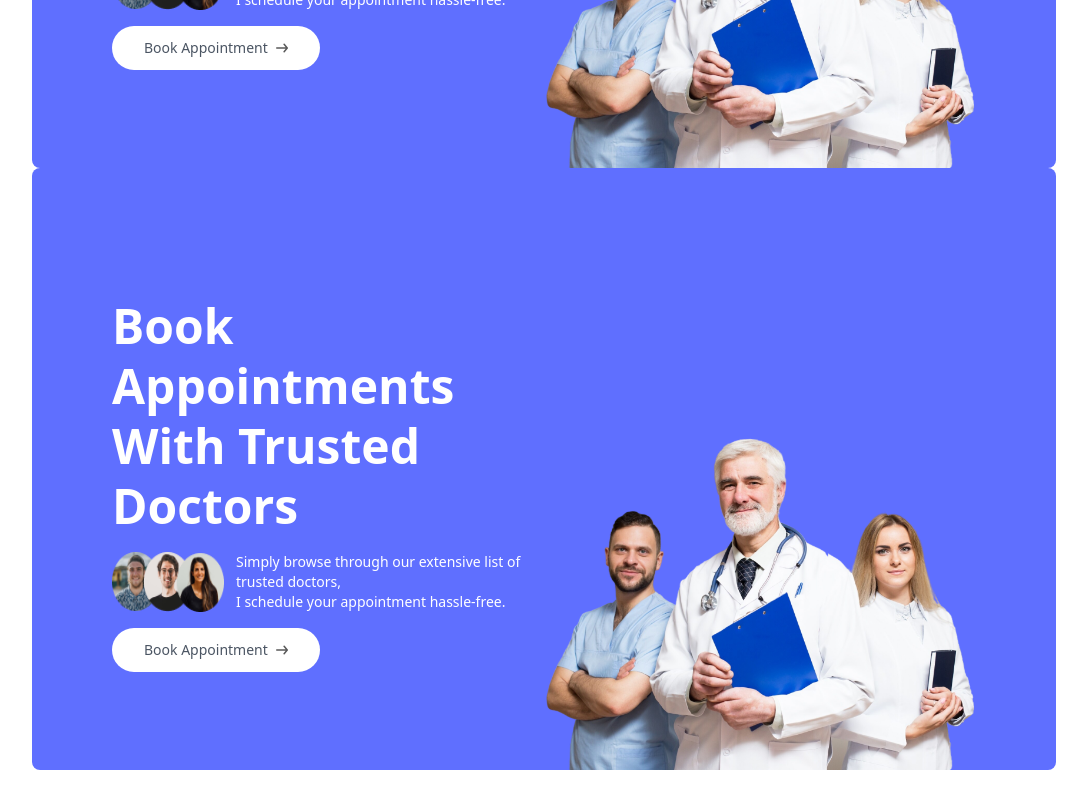
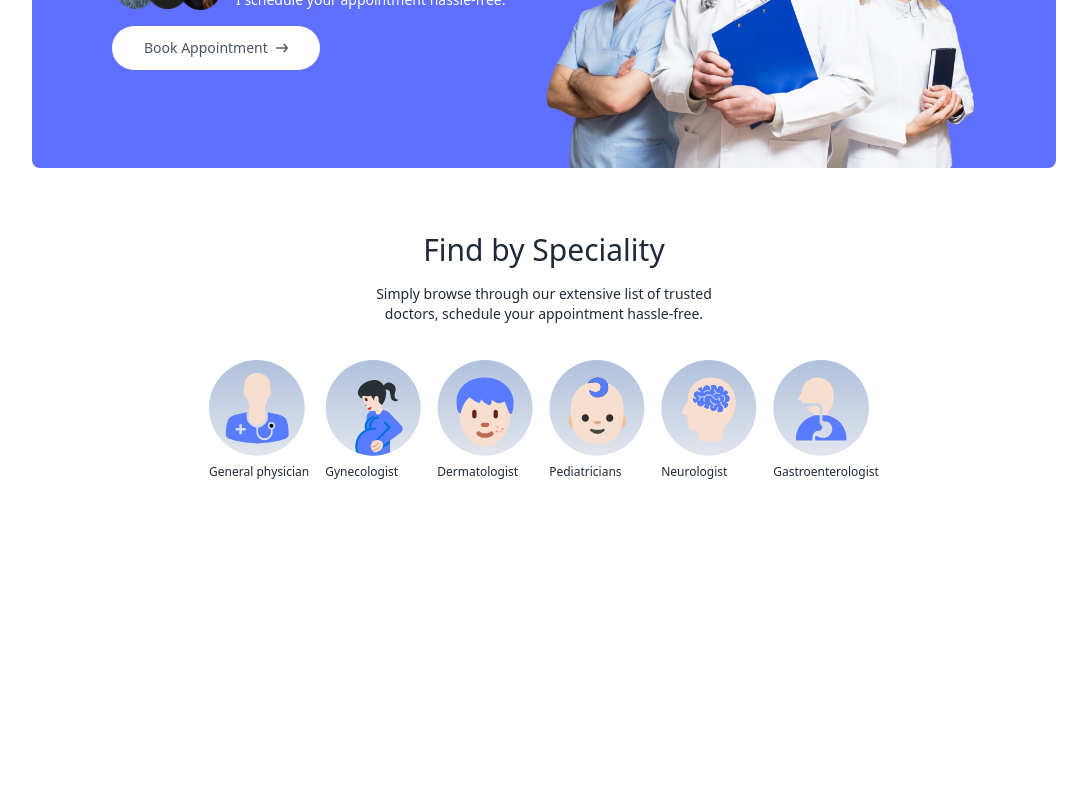
Before and after one commit to mishrabhi/HealthSpot, a React (Vite) app: page / in a window 1280 px wide. Shown: the part 524-1324 px from the top of the page, without its empty margins (96-1183 px from the left). After the commit the page ends 1068 px from the top, so only its background shows below. Built offline with nearby package versions, Linux system fonts and the light colour scheme.

Commit message:
added speciality section

```diff
--- a/src/App.jsx
+++ b/src/App.jsx
@@ -16,7 +16,7 @@
     <BrowserRouter>
       <div className="mx-4 sm:mx-[10%]">
         <Navbar />
-        <Home />
+        {/* <Home /> */}
         <Routes>
           <Route path="/" element={<Home />} />
           <Route path="/doctors" element={<Doctors />} />
--- a/src/components/Header.jsx
+++ b/src/components/Header.jsx
@@ -21,7 +21,7 @@
           className="flex item-center gap-2 bg-white px-8 py-3 rounded-full text-gray-600 text-sm  m-auto md:m-0 hover:scale-105 transition-all duration-300"
           href=""
         >
-          Book Appointment{" "}
+          Book Appointment
           <img className="w-3" src={assets.arrow_icon} alt="" />
         </a>
       </div>
--- /dev/null
+++ b/src/components/SpecialityMenu.jsx
@@ -0,0 +1,33 @@
+import React from "react";
+import { specialityData } from "../assets/assets";
+import { Link } from "react-router-dom";
+
+const SpecialityMenu = () => {
+  return (
+    <div
+      className="flex flex-col items-center gap-4 py-16 text-gray-800"
+      id="speciality"
+    >
+      <h1 className="text-3xl font-medium">Find by Speciality</h1>
+      <p className="sm:w-1/3 text-center text-sm">
+        Simply browse through our extensive list of trusted doctors, schedule
+        your appointment hassle-free.
+      </p>
+      <div className="flex sm:justify-center gap-4 pt-5 w-full overflow-scroll">
+        {specialityData.map((item, index) => (
+          <Link
+            onClick={() => scrollTo(0, 0)}
+            className="flex flex-col item-center text-xs cursor-pointer flex-shrink-0 hover:translate-y-[-10px] transition-all duration-500"
+            key={index}
+            to={`/doctors/${item.speciality}`}
+          >
+            <img className="w-16 sm:w-24 mb-2" src={item.image} alt="" />
+            <p>{item.speciality}</p>
+          </Link>
+        ))}
+      </div>
+    </div>
+  );
+};
+
+export default SpecialityMenu;
--- a/src/index.css
+++ b/src/index.css
@@ -6,3 +6,7 @@
 .active hr {
   @apply block
 }
+
+::-webkit-scrollbar {
+  @apply hidden
+}
--- a/src/pages/Home.jsx
+++ b/src/pages/Home.jsx
@@ -1,10 +1,12 @@
 import React from "react";
 import Header from "../components/Header";
+import SpecialityMenu from "../components/SpecialityMenu";
 
 const Home = () => {
   return (
     <div>
       <Header />
+      <SpecialityMenu />
     </div>
   );
 };
```
